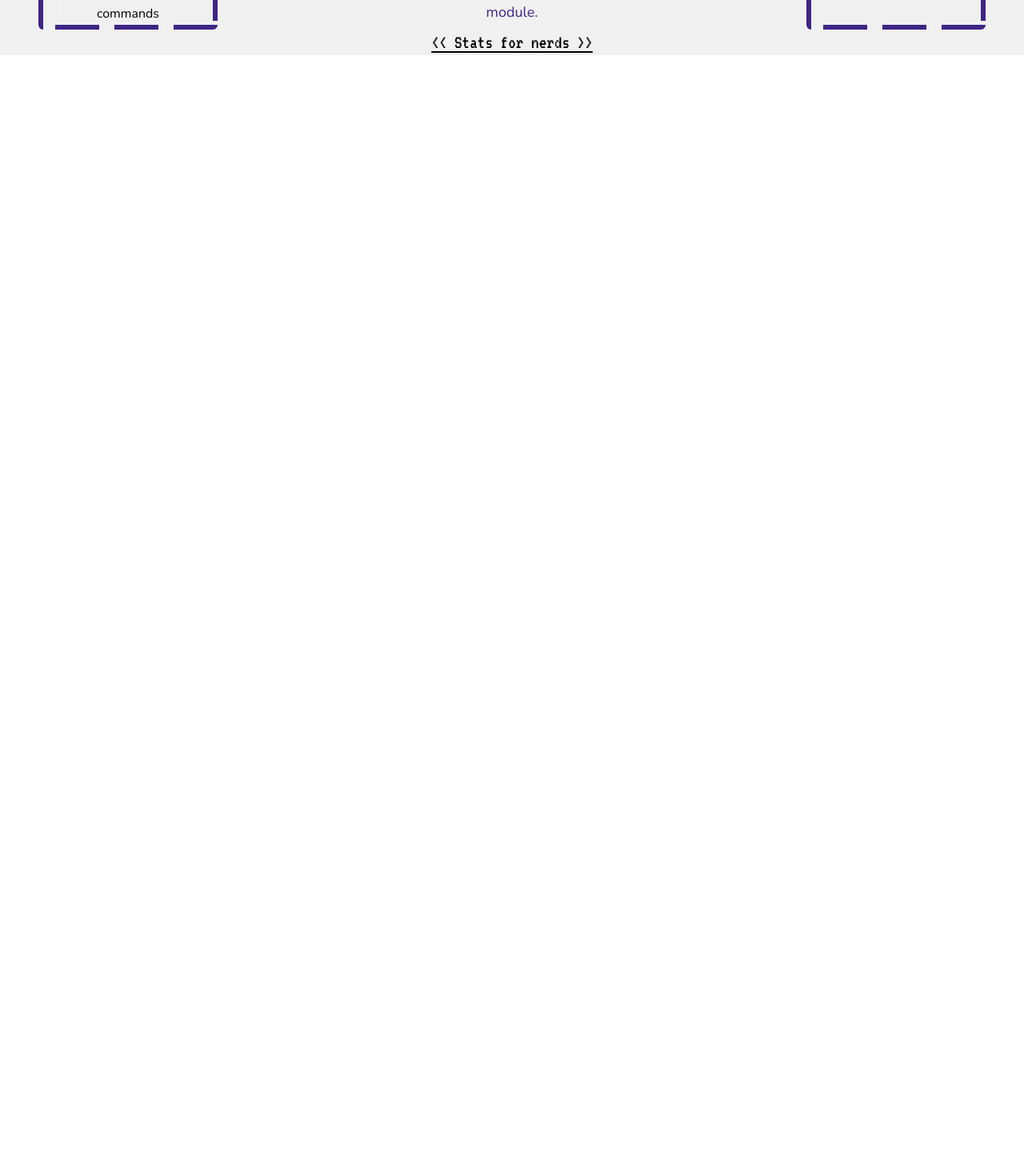
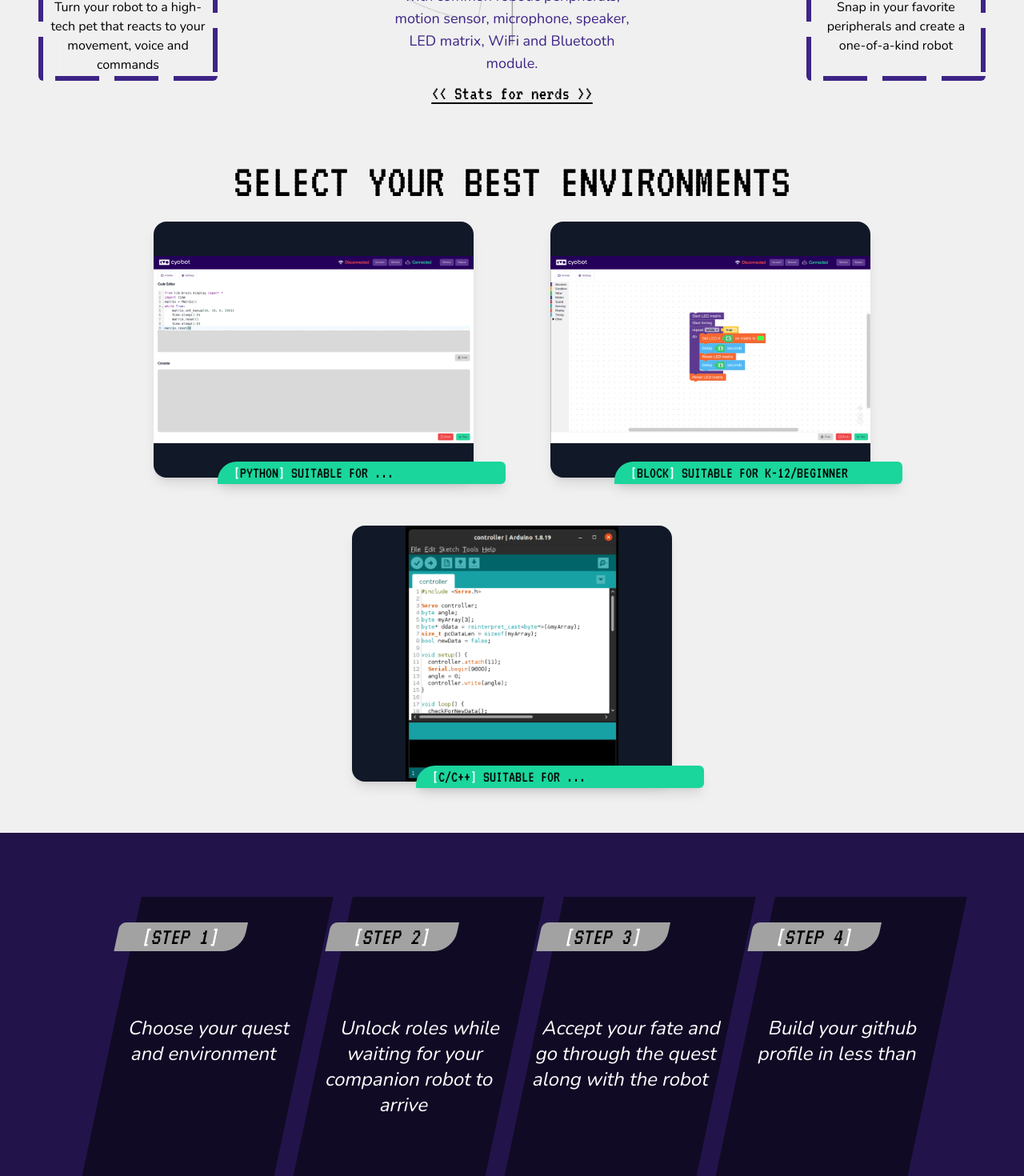
Before and after one commit to devcyobot/react-cyobot-landing-page, a Next.js app: page / in a window 1280 px wide. Shown: the part 3380-4850 px from the top of the page at 80% size. Before the commit the page ends 3449 px from the top, so only its background shows below. Built offline with nearby package versions, Linux system fonts and the light colour scheme.

Commit message:
fixed element's sizes in Environment section

```diff
--- a/src/app/components/ui/screen.tsx
+++ b/src/app/components/ui/screen.tsx
@@ -22,7 +22,7 @@ export default function Screen({
 }: ScreenProps) {
 	return (
 		<div
-			className={`flex flex-col justify-center items-center bg-gray-900 shadow-lg rounded-2xl w-[33.938rem] h-[26.5rem] ${className}`}
+			className={`flex flex-col justify-center items-center bg-gray-900 shadow-lg rounded-2xl w-[15rem] md:w-[20rem] lg:w-[25rem] h-44 sm:h-52 md:h-64 lg:h-80 ${className}`}
 		>
 			<figure className="relative h-full w-full flex items-end">
 				<Image
@@ -37,7 +37,7 @@ export default function Screen({
 					}}
 					className="justify-self-center"
 				/>
-				<figcaption className="relative vt323-regular bg-brand-green rounded-tl-3xl rounded-r-md shadow-lg top-2 left-20 pl-5 w-[90%]">
+				<figcaption className="relative vt323-regular bg-brand-green rounded-tl-3xl rounded-r-md shadow-lg top-2 left-10 md:left-16 lg:left-20 pl-5 w-[90%] text-xs sm:text-sm md:text-lg lg:text-xl">
 					<span className="text-white">[</span>
 					{language}
 					<span className="text-white">] </span>
--- a/src/app/home/environtments.tsx
+++ b/src/app/home/environtments.tsx
@@ -2,9 +2,11 @@ import Screen from '../components/ui/screen';
 
 export default function Environments() {
 	return (
-		<section className="bg-brand-gray-light flex flex-col items-center justify-evenly pb-40">
-			<h2 className="text-6xl">SELECT YOUR BEST ENVIRONMENTS</h2>
-			<div className="lg:grid grid-cols-2 gap-y-16 gap-x-28 justify-items-center items-end [grid-template-areas:'screen-1_screen-2''screen-3_screen-3']">
+		<section className="py-16 bg-brand-gray-light flex flex-col items-center justify-evenly">
+			<h2 className="text-3xl sm:text-4xl md:text-5xl lg:text-6xl text-center">
+				SELECT YOUR BEST ENVIRONMENTS
+			</h2>
+			<div className="mt-5 sm:grid grid-cols-2 gap-y-5 gap-x-16 md:gap-x-20 lg:gap-x-24 justify-items-center items-end [grid-template-areas:'screen-1_screen-2''screen-3_screen-3']">
 				<Screen
 					image={{ src: '/env-python.png', alt: 'Python Screen' }}
 					language="PYTHON"
--- a/src/app/home/specs.tsx
+++ b/src/app/home/specs.tsx
@@ -5,7 +5,7 @@ import Link from 'next/link';
 
 export default function Specs() {
 	return (
-		<section className="flex flex-col items-center bg-brand-gray-light">
+		<section className="pt-16 flex flex-col items-center bg-brand-gray-light">
 			<h2 className="text-3xl sm:text-4xl md:text-5xl lg:text-6xl text-center w-1/2 h-full">
 				TAKE YOU THROUGH 1,000 LEVELS WITH OUR SUPPORTED HARDWARE
 			</h2>
--- a/src/app/page.tsx
+++ b/src/app/page.tsx
@@ -15,8 +15,8 @@ export default function Home() {
 			<Levels />
 			{/* <Roles /> */}
 			<Specs />
-			{/* <Environments />
-			<Steps /> */}
+			<Environments />
+			<Steps />
 		</main>
 	);
 }
```
